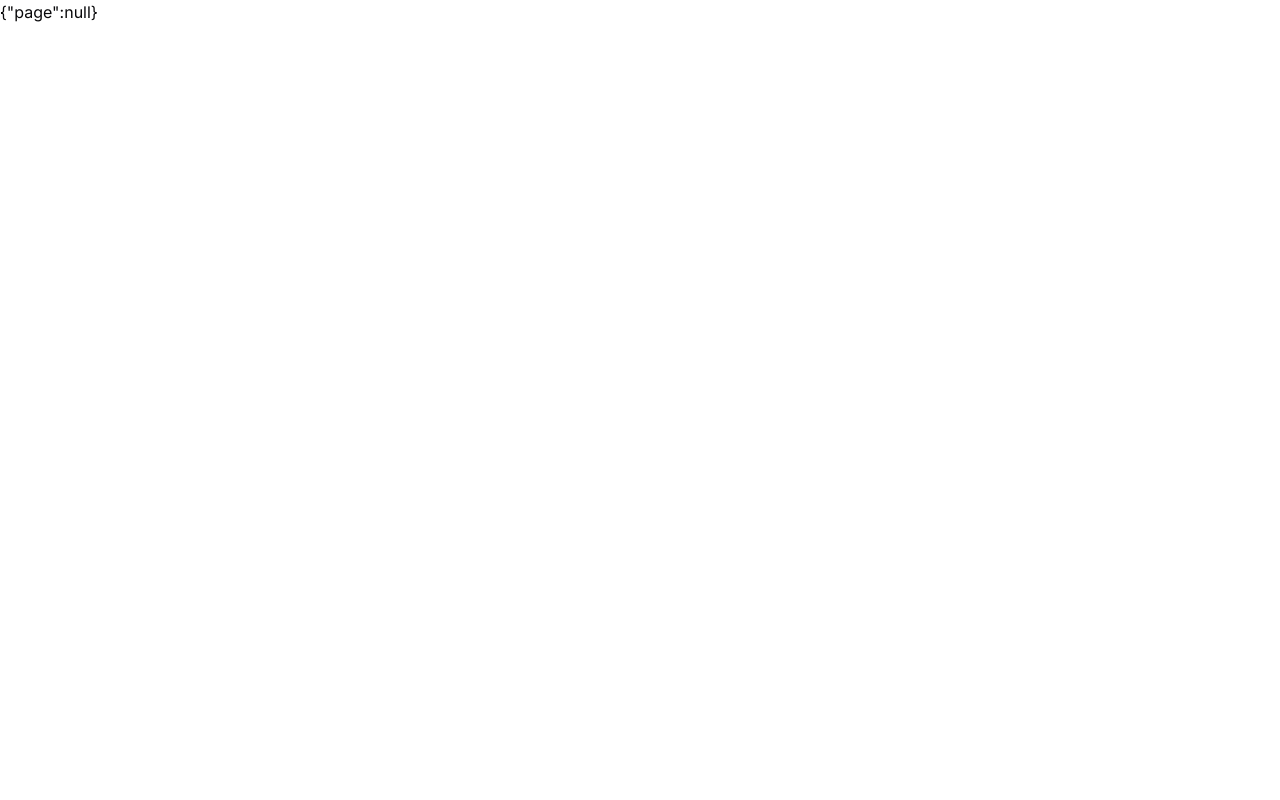
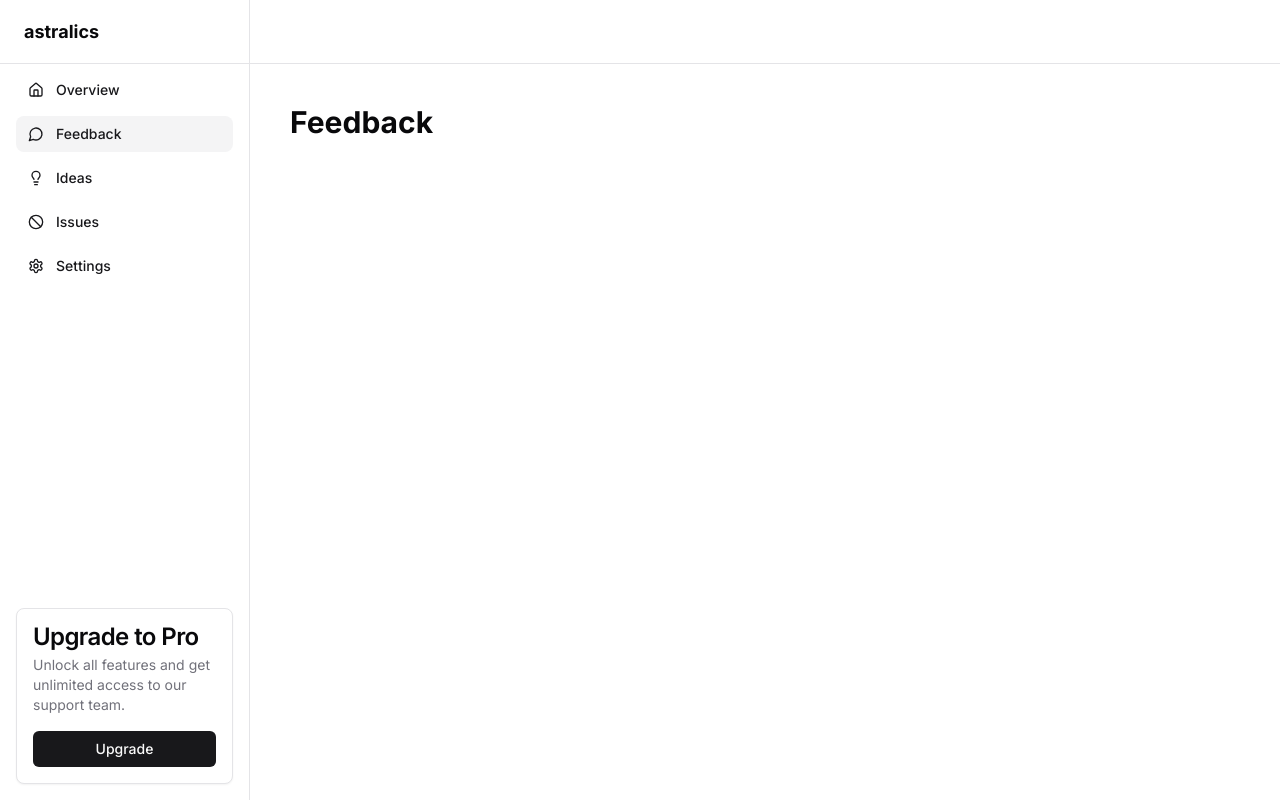
Before and after one commit to ramezj/astralics-v2, a Next.js app: page /feedback in a window 1280 px wide. Built offline with nearby package versions, Linux system fonts and the light colour scheme; no server answers; the database is empty; sample sign-in values are in the browser's storage.

Commit message:
i think new dashboard? idk tbh

```diff
--- a/actions/page/GetAllUserPages.ts
+++ b/actions/page/GetAllUserPages.ts
@@ -14,7 +14,7 @@ export async function GetAllUserPages() {
                 pages: true
             }
         });
-        return { pages: pages?.pages }
+        return { pages: pages }
     } catch (error) {
         return { error }
     }
--- /dev/null
+++ b/app/(dashboard)/feedback/page.tsx
@@ -0,0 +1,13 @@
+import { auth } from "@/auth"
+import { redirect } from "next/navigation";
+
+export default async function page() {
+    const session = await auth();
+    if(!session) redirect('/login');
+    return (
+        <div className="p-4">
+        <h1 className="font-bold text-3xl">Feedback</h1>
+
+        </div>
+    )
+}
--- a/app/[slug]/(dashboard)/layout.tsx
+++ b/app/(dashboard)/layout.tsx
@@ -39,8 +39,8 @@ export default function DashboardLayout({ children }: Readonly<{ children: React
     <div className="grid min-h-screen w-full md:grid-cols-[200px_1fr] lg:grid-cols-[250px_1fr]">
       <div className="hidden border-r md:block ">
         <div className="flex h-full max-h-screen flex-col gap-2 sticky top-0">
-          <div className="flex h-16 items-center border-b px-4 lg:h-16 lg:px-6 justify-center">
-           <Combobox />
+          <div className="flex h-16 items-center border-b px-4 lg:h-16 lg:px-6 text-left">
+           <span className="font-bold text-lg">astralics</span>
           </div>
           <div className="flex-1 ">
             <nav className="grid items-start px-2 text-sm font-medium lg:px-4 gap-2">
--- /dev/null
+++ b/app/(dashboard)/overview/page.tsx
@@ -0,0 +1,23 @@
+import { auth } from "@/auth"
+import { GetAllUserPages } from "@/actions/page/GetAllUserPages"
+import { redirect } from "next/navigation";
+
+export default async function page() {
+    const session = await auth();
+    if(!session) redirect('/login');
+    const pages = await GetAllUserPages();
+    if(pages.error) redirect('/login');
+    return (
+        <div className="p-4">
+        <h1 className="font-bold text-3xl">Pages</h1>
+        {pages.pages?.pages.map((page: Page) => {
+            return (
+                <>
+                {page.name}, {page.id}
+                <br />
+                </>
+            )
+        })}
+        </div>
+    )
+}
--- a/app/[slug]/(dashboard)/feedback/page.tsx
+++ /dev/null
@@ -1,7 +0,0 @@
-export default function page() {
-    return (
-        <>
-        hello feedback!
-        </>
-    )
-}
--- a/app/[slug]/(dashboard)/overview/page.tsx
+++ /dev/null
@@ -1,6 +0,0 @@
-export default function page() {
-    return (
-        <>
-        </>
-    )
-}
--- a/app/choose-page/page.tsx
+++ b/app/choose-page/page.tsx
@@ -34,7 +34,7 @@ export default async function Page() {
                 return (
                     <>
                     <Button variant="outline" asChild className="w-full">
-                        <Link href={`/${page.slug}/overview`}>
+                        <Link href={`/page/${page.slug}`}>
                             {page.name}
                             {/* <SquareArrowOutUpRight className="w-4 h-4 ml-2"/> */}
                         </Link>
```
